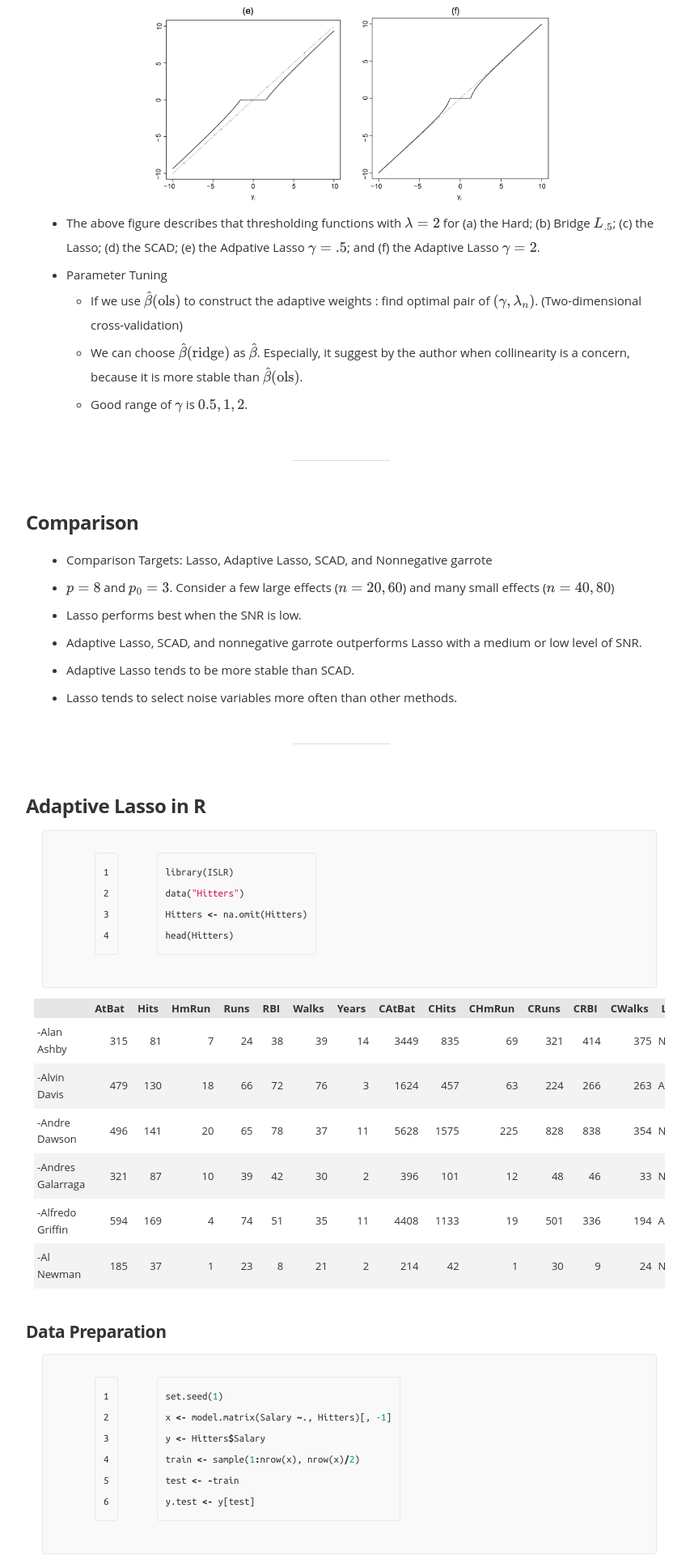
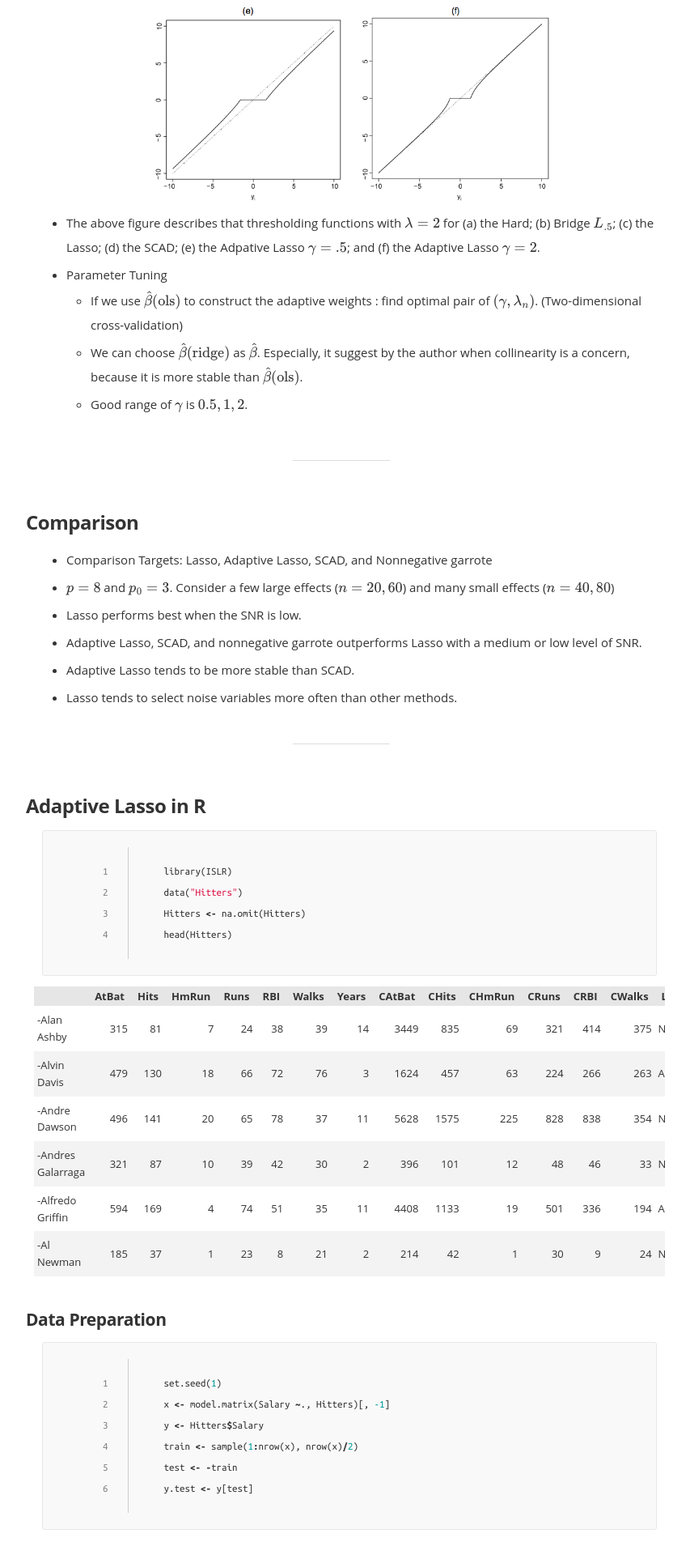
Before and after one commit to otzslayer/deprecated-blog, a Jekyll site: the page built from _posts/machine_learning/2016-12-20-adaptive-lasso.md, in a window 1280 px wide. Shown: the part 4480-6400 px from the top of the page at 81% size, without its empty margins (218-1071 px from the left). Built offline with Jekyll 4.4.1, drawn with Linux system fonts in a browser that asks for light colours; nearby versions of some CDN libraries; some web fonts are replaced; library files that are not in the unit come from our copies; formulas are drawn with MathJax 3.

Commit message:
CSS Modified

```diff
--- a/_sass/_syntax-highlighting.scss
+++ b/_sass/_syntax-highlighting.scss
@@ -65,3 +65,45 @@
     .vi    { color: #008080 } // Name.Variable.Instance
     .il    { color: #099 } // Literal.Number.Integer.Long
 }
+// so that the line numbers are not selectable
+@mixin unselectable() {
+  -webkit-touch-callout: none;
+  -webkit-user-select: none;
+  -khtml-user-select: none;
+  -moz-user-select: none;
+  -ms-user-select: none;
+  user-select: none;
+}
+@mixin opacity($opacity) {
+  opacity: $opacity;
+  $opacity-ie: $opacity * 100;
+  filter: alpha(opacity=$opacity-ie); //IE8
+}
+
+// having a lineno-container made it easier to style line number
+// code blocks without impacting normal code blocks
+.lineno-container > figure > pre {
+  padding: 0px;
+}
+
+.highlight {
+  pre.lineno {
+    border: none;
+    @include opacity(0.6);
+  }
+
+  .lineno {
+    @include unselectable();
+  }
+
+  .gutter {
+    border-right: 1px solid #ccc;
+  }
+
+  pre {
+    pre {
+      border: none;
+      margin-bottom: 0px;
+    }
+  }
+}
```
